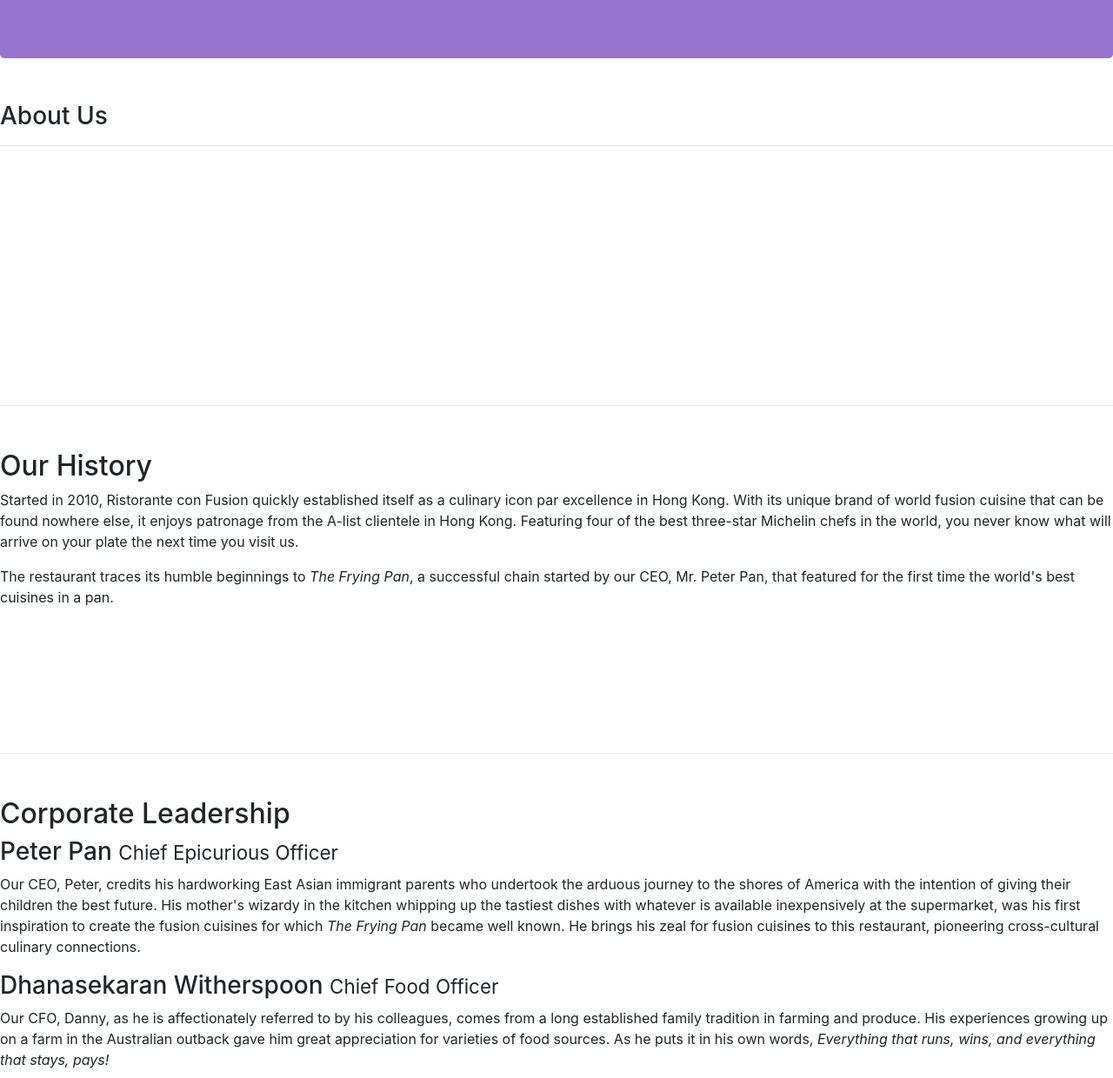
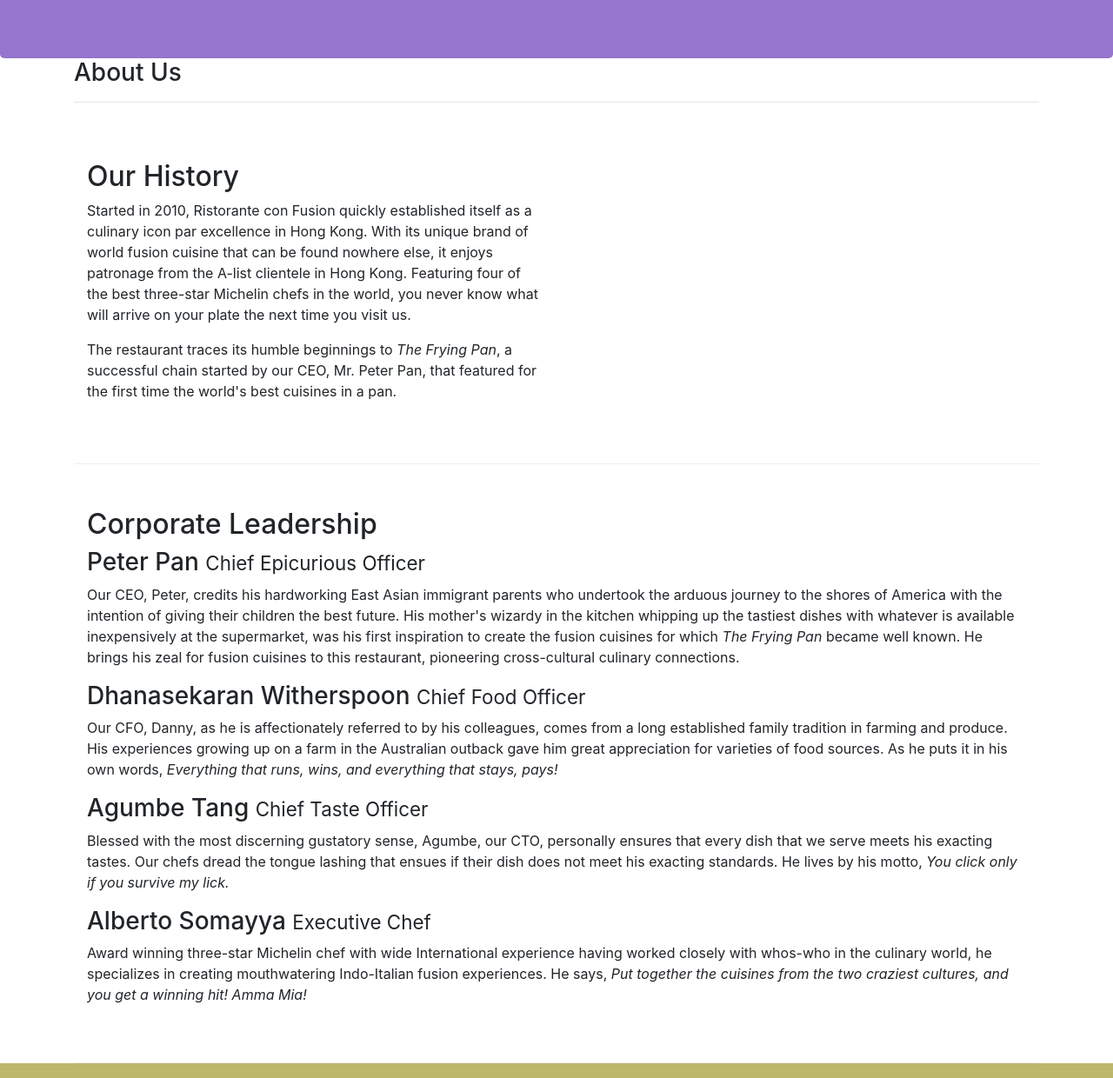
Before and after one commit to Vee46834/Coursera-bootstrap-course, a website: page aboutus.html in a window 1280 px wide. Shown: the part 217-1457 px from the top of the page at 87% size. Drawn offline with nearby package versions, Linux system fonts and the light colour scheme.

Commit message:
assignment1 about us version complete

```diff
--- a/aboutus.html
+++ b/aboutus.html
@@ -27,36 +27,36 @@
         </div>
     </header>
 
-    <div>
-        <div class = "row-content">
-            <div>
+    <div class= "container">
+        <div class = "row">
+            <div class = "col-12 col-sm-12">
                <h3>About Us</h3>
                <hr>
             </div>
         </div>
 
         <div class = "row-content">
-            <div>
+            <div class = "col-12 order-sm-first col-sm-6" >
                 <h2>Our History</h2>
                 <p>Started in 2010, Ristorante con Fusion quickly established itself as a culinary icon par excellence in Hong Kong. With its unique brand of world fusion cuisine that can be found nowhere else, it enjoys patronage from the A-list clientele in Hong Kong.  Featuring four of the best three-star Michelin chefs in the world, you never know what will arrive on your plate the next time you visit us.</p>
                 <p>The restaurant traces its humble beginnings to <em>The Frying Pan</em>, a successful chain started by our CEO, Mr. Peter Pan, that featured for the first time the world's best cuisines in a pan.</p>
             </div>
-            <div>
+            <div class = "col order-sm-last col-sm">
             </div>
         </div>
 
 
-        <div class = "row-content">
-            <div>
+        <div class = "row-content ">
+            <div class = "col-12 col-sm-12">
                 <h2>Corporate Leadership</h2>
                 <h3>Peter Pan <small>Chief Epicurious Officer</small></h3>
-                <p>Our CEO, Peter, credits his hardworking East Asian immigrant parents who undertook the arduous journey to the shores of America with the intention of giving their children the best future. His mother's wizardy in the kitchen whipping up the tastiest dishes with whatever is available inexpensively at the supermarket, was his first inspiration to create the fusion cuisines for which <em>The Frying Pan</em> became well known. He brings his zeal for fusion cuisines to this restaurant, pioneering cross-cultural culinary connections.</p>
+                <p class = "d-none d-sm-block">Our CEO, Peter, credits his hardworking East Asian immigrant parents who undertook the arduous journey to the shores of America with the intention of giving their children the best future. His mother's wizardy in the kitchen whipping up the tastiest dishes with whatever is available inexpensively at the supermarket, was his first inspiration to create the fusion cuisines for which <em>The Frying Pan</em> became well known. He brings his zeal for fusion cuisines to this restaurant, pioneering cross-cultural culinary connections.</p>
                 <h3>Dhanasekaran Witherspoon <small>Chief Food Officer</small></h3>
-                <p>Our CFO, Danny, as he is affectionately referred to by his colleagues, comes from a long established family tradition in farming and produce. His experiences growing up on a farm in the Australian outback gave him great appreciation for varieties of food sources. As he puts it in his own words, <em>Everything that runs, wins, and everything that stays, pays!</em></p>
+                <p class = "d-none d-sm-block">Our CFO, Danny, as he is affectionately referred to by his colleagues, comes from a long established family tradition in farming and produce. His experiences growing up on a farm in the Australian outback gave him great appreciation for varieties of food sources. As he puts it in his own words, <em>Everything that runs, wins, and everything that stays, pays!</em></p>
                 <h3>Agumbe Tang <small>Chief Taste Officer</small></h3>
-                <p>Blessed with the most discerning gustatory sense, Agumbe, our CTO, personally ensures that every dish that we serve meets his exacting tastes. Our chefs dread the tongue lashing that ensues if their dish does not meet his exacting standards. He lives by his motto, <em>You click only if you survive my lick.</em></p>
+                <p class = "d-none d-sm-block">Blessed with the most discerning gustatory sense, Agumbe, our CTO, personally ensures that every dish that we serve meets his exacting tastes. Our chefs dread the tongue lashing that ensues if their dish does not meet his exacting standards. He lives by his motto, <em>You click only if you survive my lick.</em></p>
                 <h3>Alberto Somayya <small>Executive Chef</small></h3>
-                <p>Award winning three-star Michelin chef with wide International experience having worked closely with whos-who in the culinary world, he specializes in creating mouthwatering Indo-Italian fusion experiences. He says, <em>Put together the cuisines from the two craziest cultures, and you get a winning hit! Amma Mia!</em></p>
+                <p class = "d-none d-sm-block">Award winning three-star Michelin chef with wide International experience having worked closely with whos-who in the culinary world, he specializes in creating mouthwatering Indo-Italian fusion experiences. He says, <em>Put together the cuisines from the two craziest cultures, and you get a winning hit! Amma Mia!</em></p>
             </div>
        </div>
 
```
Also changed, not shown: index.html (+2 -2 lines).
